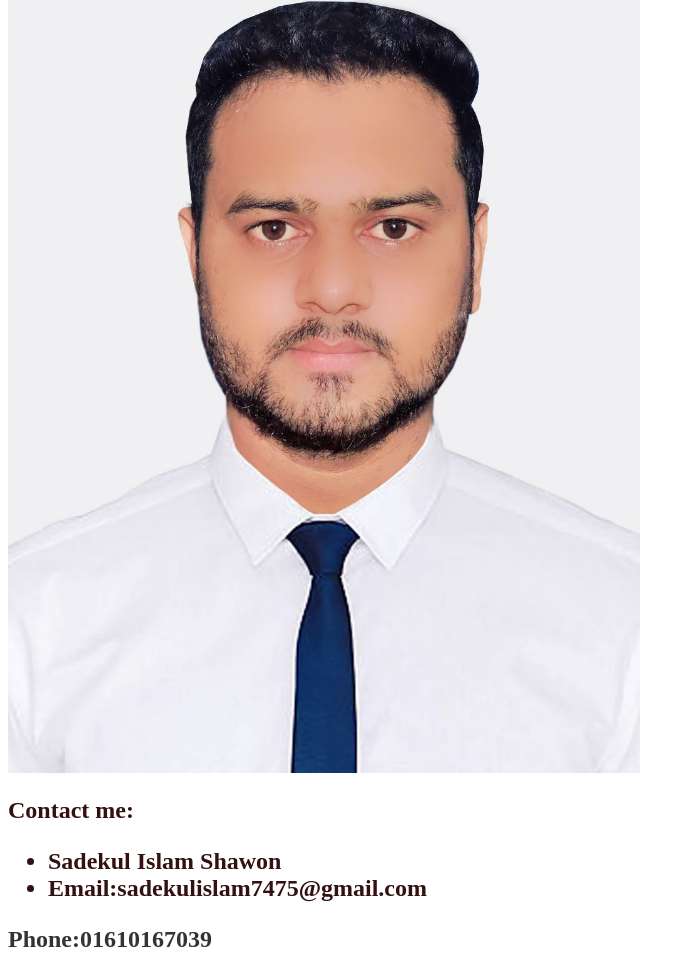
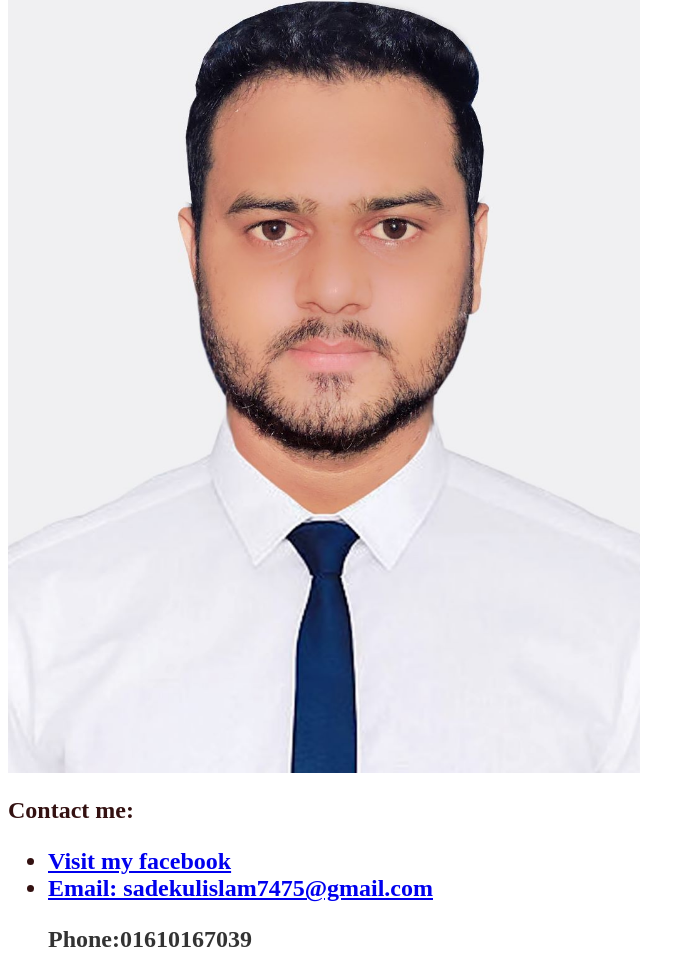
Before and after one commit to sadekul172237/My-portfolio-, a plain HTML site: page index.html in a window 1280 px wide. Shown: the part 620-1597 px from the top of the page, without its empty margins (0-695 px from the left). Drawn offline with Linux system fonts and the light colour scheme.

Commit message:
Update index.html

```diff
--- a/index.html
+++ b/index.html
@@ -29,9 +29,8 @@
    <img src="IMG-20230416-WA0001.jpg"width="50%"height ="50%">
   <h2>Contact me:</h>
   <ul>
-    <li><ahref="https://www.facebook.com/md.shownalhammadi">Sadekul Islam Shawon</a></li>
-    <li>Email:sadekulislam7475@gmail.com</li>
-  </ul>
+      <li><a href="https://www.facebook.com/md.shownalhammadi" target="_blank">Visit my facebook</a></li>
+   <li><a href="mailto:sadekulislam7475@gmail.com">Email: sadekulislam7475@gmail.com</a></li>
   <p>Phone:01610167039</p>
   </body>
 </html>
```
